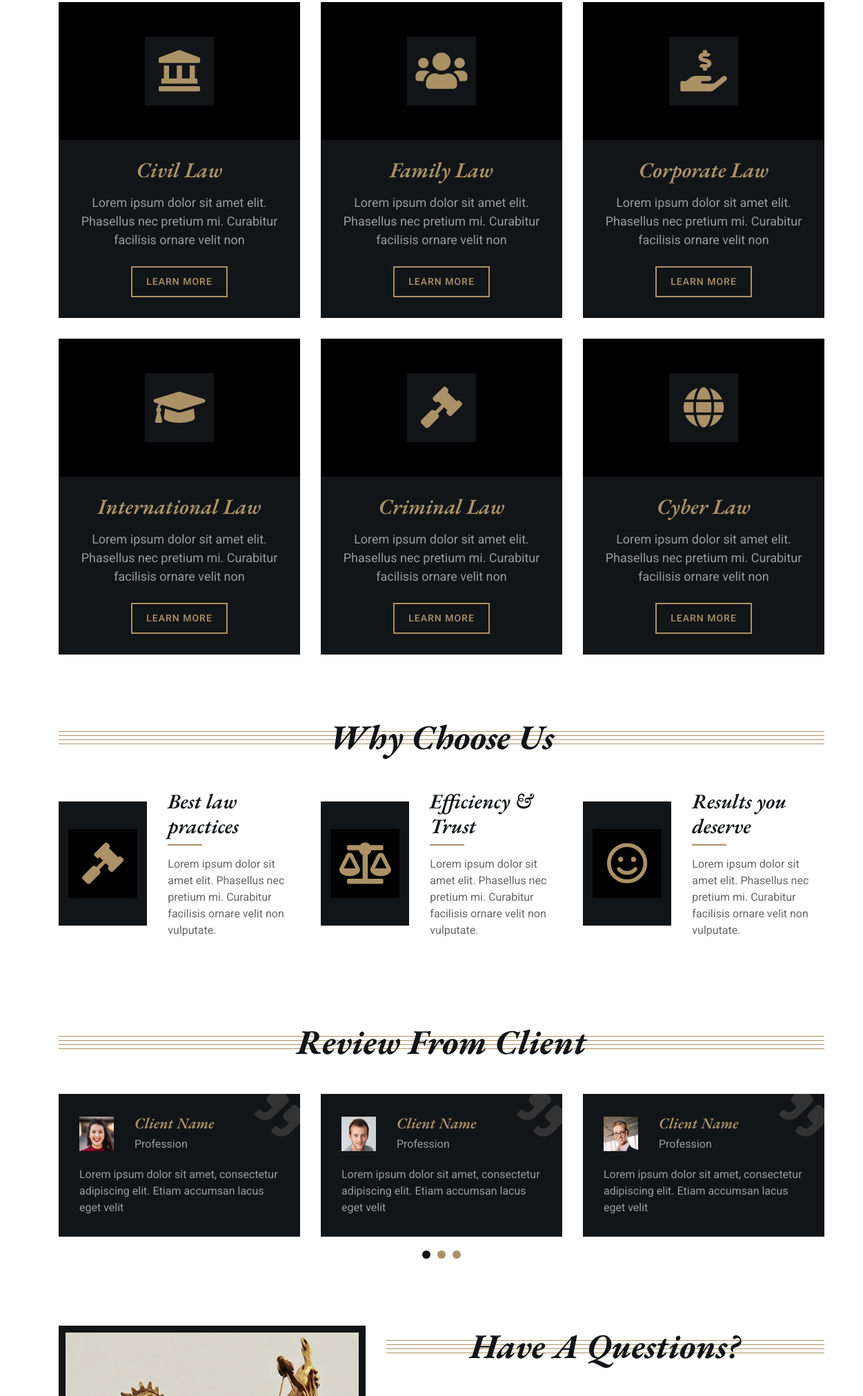
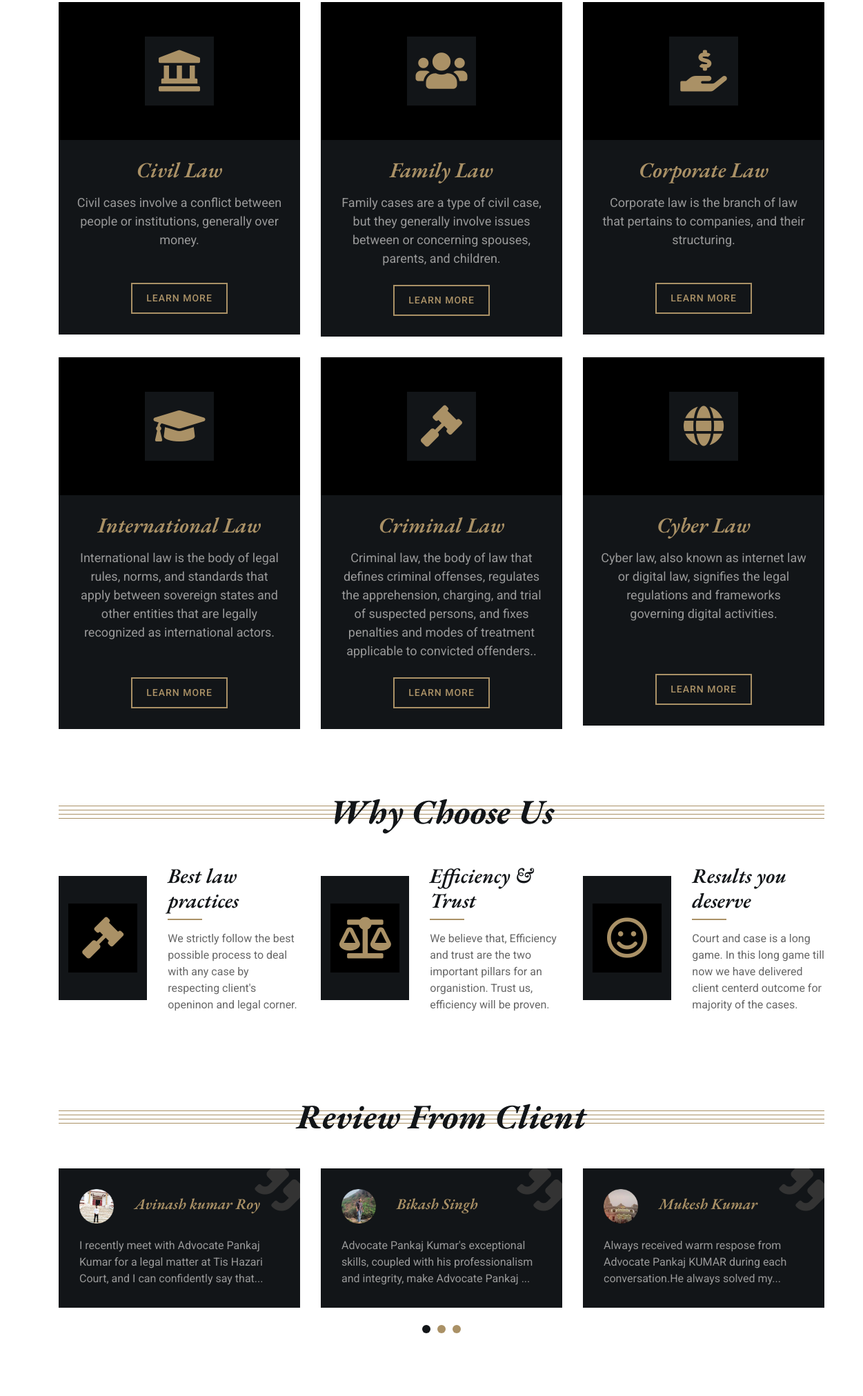
Before and after one commit to aditya-avi/law-firm, a plain HTML site: page index.html in a window 1280 px wide. Shown: the part 1169-3193 px from the top of the page at 69% size, 0-1251 px from the left. Drawn offline with nearby package versions, Linux system fonts and the light colour scheme.

Commit message:
Index page

```diff
--- a/index.html
+++ b/index.html
@@ -88,7 +88,7 @@
                                 <a href="contact.html" class="nav-item nav-link">Contact</a>
                             </div>
                             <div class="ml-auto">
-                                <a class="btn" href="https://htmlcodex.com/law-firm-website-template">Get Appointment</a>
+                                <a class="btn" href="contact.html">Get Appointment</a>
                             </div>
                         </div>
                     </nav>
@@ -195,8 +195,8 @@
                                     <i class="fa fa-landmark"></i>
                                 </div>
                                 <h3>Civil Law</h3>
-                                <p>
-                                    Lorem ipsum dolor sit amet elit. Phasellus nec pretium mi. Curabitur facilisis ornare velit non
+                                <p style="padding-bottom: 49px;">
+                                    Civil cases involve a conflict between people or institutions, generally over money.
                                 </p>
                                 <a class="btn" href="">Learn More</a>
                             </div>
@@ -208,7 +208,7 @@
                                 </div>
                                 <h3>Family Law</h3>
                                 <p>
-                                    Lorem ipsum dolor sit amet elit. Phasellus nec pretium mi. Curabitur facilisis ornare velit non
+                                    Family cases are a type of civil case, but they generally involve issues between or concerning spouses, parents, and children.
                                 </p>
                                 <a class="btn" href="">Learn More</a>
                             </div>
@@ -219,8 +219,8 @@
                                     <i class="fa fa-hand-holding-usd"></i>
                                 </div>
                                 <h3>Corporate Law</h3>
-                                <p>
-                                    Lorem ipsum dolor sit amet elit. Phasellus nec pretium mi. Curabitur facilisis ornare velit non
+                                <p style="padding-bottom: 49px;">
+                                    Corporate law is the branch of law that pertains to companies, and their structuring.
                                 </p>
                                 <a class="btn" href="">Learn More</a>
                             </div>
@@ -231,8 +231,8 @@
                                     <i class="fa fa-graduation-cap"></i>
                                 </div>
                                 <h3>International Law</h3>
-                                <p>
-                                    Lorem ipsum dolor sit amet elit. Phasellus nec pretium mi. Curabitur facilisis ornare velit non
+                                <p style="padding-bottom: 52px;">
+                                    International law is the body of legal rules, norms, and standards that apply between sovereign states and other entities that are legally recognized as international actors.
                                 </p>
                                 <a class="btn" href="">Learn More</a>
                             </div>
@@ -244,7 +244,7 @@
                                 </div>
                                 <h3>Criminal Law</h3>
                                 <p>
-                                    Lorem ipsum dolor sit amet elit. Phasellus nec pretium mi. Curabitur facilisis ornare velit non
+                                    Criminal law, the body of law that defines criminal offenses, regulates the apprehension, charging, and trial of suspected persons, and fixes penalties and modes of treatment applicable to convicted offenders..
                                 </p>
                                 <a class="btn" href="">Learn More</a>
                             </div>
@@ -255,8 +255,8 @@
                                     <i class="fa fa-globe"></i>
                                 </div>
                                 <h3>Cyber Law</h3>
-                                <p>
-                                    Lorem ipsum dolor sit amet elit. Phasellus nec pretium mi. Curabitur facilisis ornare velit non
+                                <p style="padding-bottom: 74px;">
+                                    Cyber law, also known as internet law or digital law, signifies the legal regulations and frameworks governing digital activities.
                                 </p>
                                 <a class="btn" href="">Learn More</a>
                             </div>
@@ -290,7 +290,7 @@
                                 <div class="col-7">
                                     <h3>Best law practices</h3>
                                     <p>
-                                        Lorem ipsum dolor sit amet elit. Phasellus nec pretium mi. Curabitur facilisis ornare velit non vulputate.
+                                        We strictly follow the best possible process to deal with any case by respecting client's openinon and legal corner.
                                     </p>
                                 </div>
                             </div>
@@ -306,7 +306,7 @@
                                 <div class="col-7">
                                     <h3>Efficiency & Trust</h3>
                                     <p>
-                                        Lorem ipsum dolor sit amet elit. Phasellus nec pretium mi. Curabitur facilisis ornare velit non vulputate.
+                                        We believe that, Efficiency and trust are the two important pillars for an organistion. Trust us, efficiency will be proven.
                                     </p>
                                 </div>
                             </div>
@@ -322,7 +322,7 @@
                                 <div class="col-7">
                                     <h3>Results you deserve</h3>
                                     <p>
-                                        Lorem ipsum dolor sit amet elit. Phasellus nec pretium mi. Curabitur facilisis ornare velit non vulputate.
+                                        Court and case is a long game. In this long game till now we have delivered client centerd outcome for majority of the cases.
                                     </p>
                                 </div>
                             </div>
@@ -412,15 +412,16 @@
                                         <i class="fa fa-quote-right"></i>
                                         <div class="row align-items-center">
                                             <div class="col-3">
-                                                <img src="img/testimonial-1.jpg" alt="">
+                                                <img src="img/testimonial-1.jpg.png" alt="">
                                             </div>
                                             <div class="col-9">
-                                                <h2>Client Name</h2>
-                                                <p>Profession</p>
+                                                <h2>Joydeep Singh</h2>
+                                                <!-- <p>Profession</p> -->
                                             </div>
-                                            <div class="col-12">
-                                                <p>
-                                                    Lorem ipsum dolor sit amet, consectetur adipiscing elit. Etiam accumsan lacus eget velit
+                                            <div class="col-12" title="I was struggling with false cases and allegations against me by my abusive wife(ex). I approached Pankaj Kumar for honest help and he and his team guided me in the right direction with utmost care. He was very efficient in drafting the case petition and create a strong case for me. Ultimately, i am happily divorced and out of all the false cases. I highly recommend him for cases regarding family matters.">
+                                                <p class="">
+                                                    I was struggling with false cases and allegations against me by my abusive wife(ex). I approached Pankaj Kumar...
+                                                    <!-- <span class="tooltiptext">Hover</span> -->
                                                 </p>
                                             </div>
                                         </div>
@@ -429,15 +430,31 @@
                                         <i class="fa fa-quote-right"></i>
                                         <div class="row align-items-center">
                                             <div class="col-3">
-                                                <img src="img/testimonial-2.jpg" alt="">
+                                                <img src="img/testimonial-2.png" alt="">
                                             </div>
                                             <div class="col-9">
-                                                <h2>Client Name</h2>
-                                                <p>Profession</p>
+                                                <h2>Avinash kumar Roy</h2>
+                                                <!-- <p>Profession</p> -->
                                             </div>
-                                            <div class="col-12">
+                                            <div class="col-12" title="I recently meet with Advocate Pankaj Kumar for a legal matter at Tis Hazari Court, and I can confidently say that he is an outstanding practicing advocate. He has immense knowledge of law and remarkable ability to listen and respond to his clients' needs, Advocate Pankaj Kumar is undoubtedly an asset to anyone seeking legal representation in Tis Hazari Court. Advocate Pankaj Kumar's depth knowledge and expertise in handling legal situations is truly impressive. He possesses a depth knowledge of the law and its intricacies, which allows him to navigate even the most complex cases with confidence. His ability to analyse the details of a situation and provide strategic advice is invaluable, as it ensures that clients receive the best possible legal guidance tailored to their specific circumstances.">
                                                 <p>
-                                                    Lorem ipsum dolor sit amet, consectetur adipiscing elit. Etiam accumsan lacus eget velit
+                                                    I recently meet with Advocate Pankaj Kumar for a legal matter at Tis Hazari Court, and I can confidently say that...</p>
+                                            </div>
+                                        </div>
+                                    </div>
+                                    <div class="testimonial-item">
+                                        <i class="fa fa-quote-right"></i>
+                                        <div class="row align-items-center">
+                                            <div class="col-3">
+                                                <img src="img/testimonial-3.png" alt="">
+                                            </div>
+                                            <div class="col-9">
+                                                <h2>Bikash Singh</h2>
+                                                <!-- <p>Profession</p> -->
+                                            </div>
+                                            <div class="col-12" title="Advocate Pankaj Kumar's exceptional skills, coupled with his professionalism and integrity, make Advocate Pankaj Kumar an invaluable asset in any legal matter. Whether it's navigating intricate legal disputes, providing sound legal advice, or representing clients in court, Pankaj Kumar's prowess shines through. What truly sets Advocate Pankaj Kumar apart is his unwavering dedication to his clients. He goes above and beyond to understand their needs and concerns, ensuring that their best interests are always at the forefront of his legal strategies. Pankaj Kumar's commitment to achieving favourable outcomes for his clients is truly commendable.">
+                                                <p>
+                                                    Advocate Pankaj Kumar's exceptional skills, coupled with his professionalism and integrity, make Advocate Pankaj ...
                                                 </p>
                                             </div>
                                         </div>
@@ -446,33 +463,15 @@
                                         <i class="fa fa-quote-right"></i>
                                         <div class="row align-items-center">
                                             <div class="col-3">
-                                                <img src="img/testimonial-3.jpg" alt="">
+                                                <img src="img/testimonial-4.png" alt="">
                                             </div>
                                             <div class="col-9">
-                                                <h2>Client Name</h2>
-                                                <p>Profession</p>
+                                                <h2>Mukesh Kumar</h2>
+                                                <!-- <p>Profession</p> -->
                                             </div>
-                                            <div class="col-12">
+                                            <div class="col-12" title="Always received warm respose from Advocate Pankaj KUMAR during each conversation.  he always solved my concerns.  He is really an expert lawyer for divorce cases and family dispute matters. felt very relieved after getting his advice. one can trust upon him.">
                                                 <p>
-                                                    Lorem ipsum dolor sit amet, consectetur adipiscing elit. Etiam accumsan lacus eget velit
-                                                </p>
-                                            </div>
-                                        </div>
-                                    </div>
-                                    <div class="testimonial-item">
-                                        <i class="fa fa-quote-right"></i>
-                                        <div class="row align-items-center">
-                                            <div class="col-3">
-                                                <img src="img/testimonial-4.jpg" alt="">
-                                            </div>
-                                            <div class="col-9">
-                                                <h2>Client Name</h2>
-                                                <p>Profession</p>
-                                            </div>
-                                            <div class="col-12">
-                                                <p>
-                                                    Lorem ipsum dolor sit amet, consectetur adipiscing elit. Etiam accumsan lacus eget velit
-                                                </p>
+                                                    Always received warm respose from Advocate Pankaj KUMAR during each conversation.He always solved my...</p>
                                             </div>
                                         </div>
                                     </div>
```
Also changed, not shown: css/style.css (+31 -1 lines), img/testimonial-1.jpg (deleted), img/testimonial-1.jpg.png (added), img/testimonial-2.jpg (deleted), img/testimonial-2.png (added), img/testimonial-3.jpg (deleted), img/testimonial-3.png (added), img/testimonial-4.jpg (deleted), img/testimonial-4.png (added).
